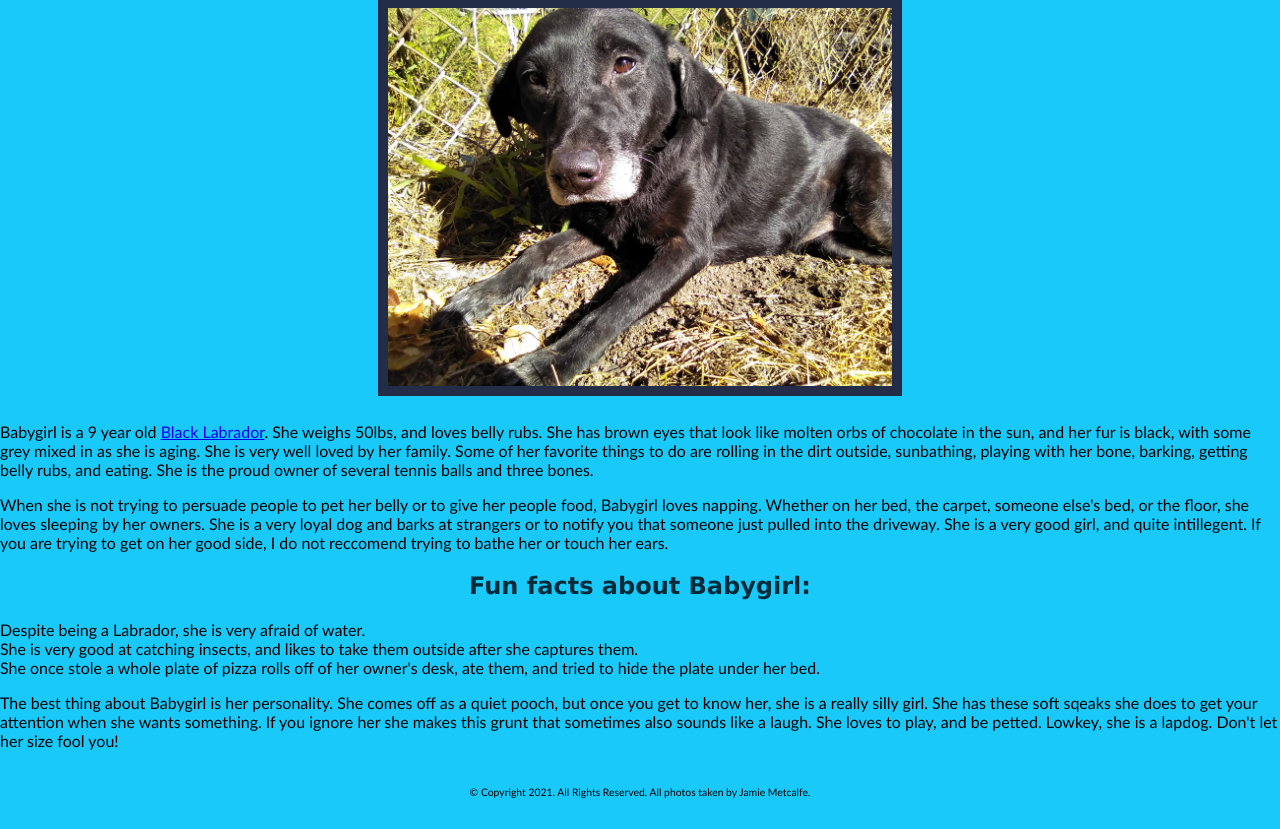
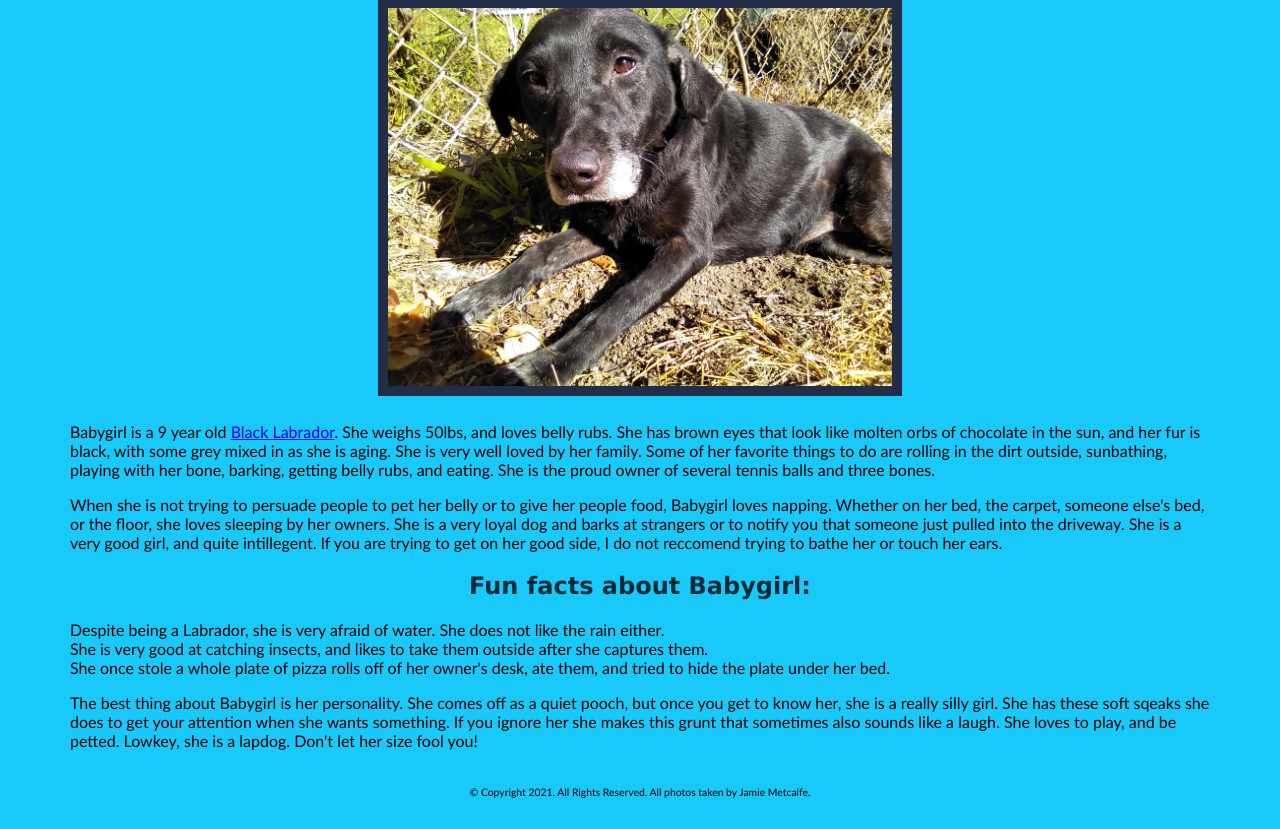
Before and after one commit to jamiemetcalfe18/Babygirl-Fansite, a plain HTML site: page index.html in a window 1280 px wide. Shown: the part 88-917 px from the top of the page. Drawn offline with Linux system fonts and the light colour scheme.

Commit message:
fixed list, and adjusted h1 breakpoints

```diff
--- a/index.html
+++ b/index.html
@@ -29,13 +29,14 @@
           <p>When she is not trying to persuade people to pet her belly or to give her people food, Babygirl loves napping. Whether on her bed, the carpet, someone else's bed, or the floor, she loves sleeping by her owners. She is a very loyal dog and barks at strangers or to notify you that someone just pulled into the driveway. She is a very good girl, and quite intillegent. If you are trying to get on her good side, I do not reccomend trying to bathe her or touch her ears.</p>
           <p>
             <ul>
-             <h2>Fun facts about Babygirl:</h2>
-             <li>Despite being a Labrador, she is very afraid of water.</li>
+             <h2 class="h2color">Fun facts about Babygirl:</h2>
+             <li>Despite being a Labrador, she is very afraid of water. She does not like the rain either.</li>
              <li>She is very good at catching insects, and likes to take them outside after she captures them.</li>
              <li>She once stole a whole plate of pizza rolls off of her owner's desk, ate them, and tried to hide the plate under her bed.</li>
            </ul>
          </p>
-         <p>The best thing about Babygirl is her personality. She comes off as a quiet pooch, but once you get to know her, she is a really silly girl. She has these soft sqeaks she does to get your attention when she wants something. If you ignore her she makes this grunt that sometimes also sounds like a laugh. She loves to play, and be petted. Lowkey, she is a lapdog. Don't let her size fool you!</p>
+         <spacer>
+          <p>The best thing about Babygirl is her personality. She comes off as a quiet pooch, but once you get to know her, she is a really silly girl. She has these soft sqeaks she does to get your attention when she wants something. If you ignore her she makes this grunt that sometimes also sounds like a laugh. She loves to play, and be petted. Lowkey, she is a lapdog. Don't let her size fool you!</p>
        </article>
       </div>
     </main>
--- a/style.css
+++ b/style.css
@@ -29,6 +29,13 @@ body {
   font-family: Verdana, Geneva, Tahoma, sans-serif;
 }
 
+.container {
+    padding-left: 25px;
+    padding-right: 25px;
+    margin-left: 45px;
+    margin-right: 45px;
+}
+
 h1 {
     color: #002B38;
     font-size: xxx-large;
@@ -46,7 +53,6 @@ ul {
 
 li {
   font-family: 'Trebuchet MS', 'Lucida Sans Unicode', 'Lucida Grande', 'Lucida Sans', Arial, sans-serif;
-  display: block;
 }
 
 p{
@@ -71,6 +77,10 @@ footer {
     margin-right: 40px;
   }
 
+  h1 {
+    font-size: x-large;
+  }
+
   img {
     border: #242D47 5px solid;
   }
@@ -85,6 +95,10 @@ footer {
     margin-right: 20px;
   }
 
+  h1 {
+    font-size: large;
+  }
+
   img {
     max-width: 60%;
     border: #242D47 5px solid;
```
